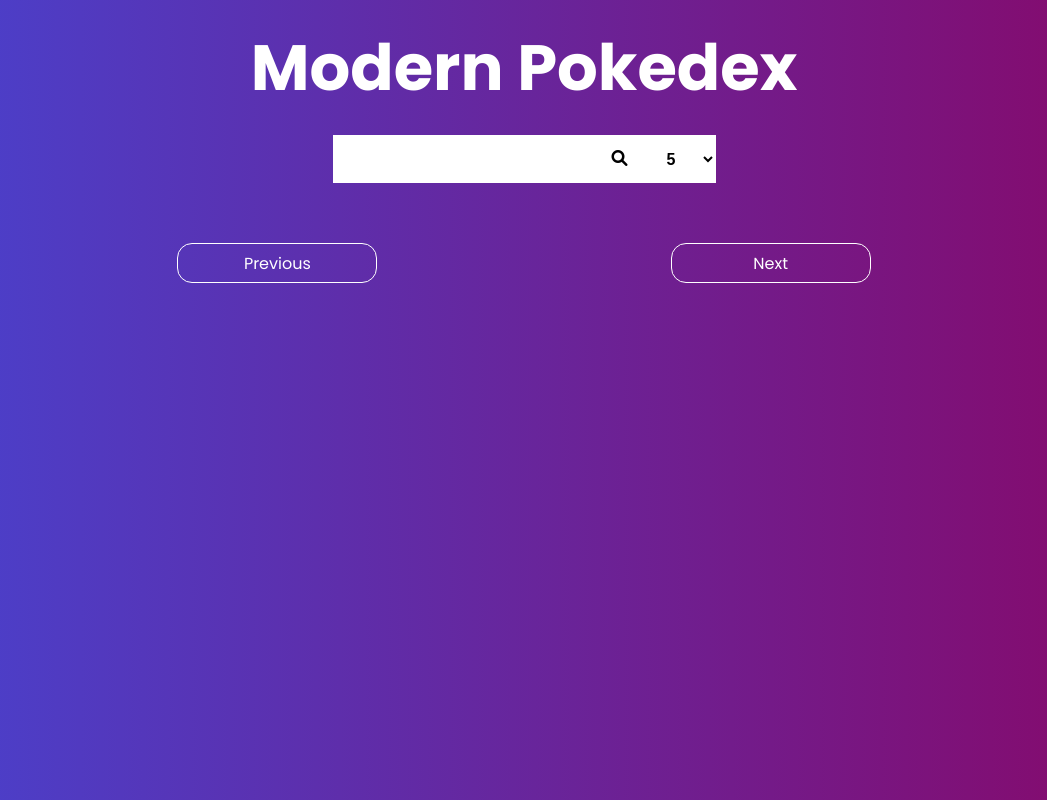
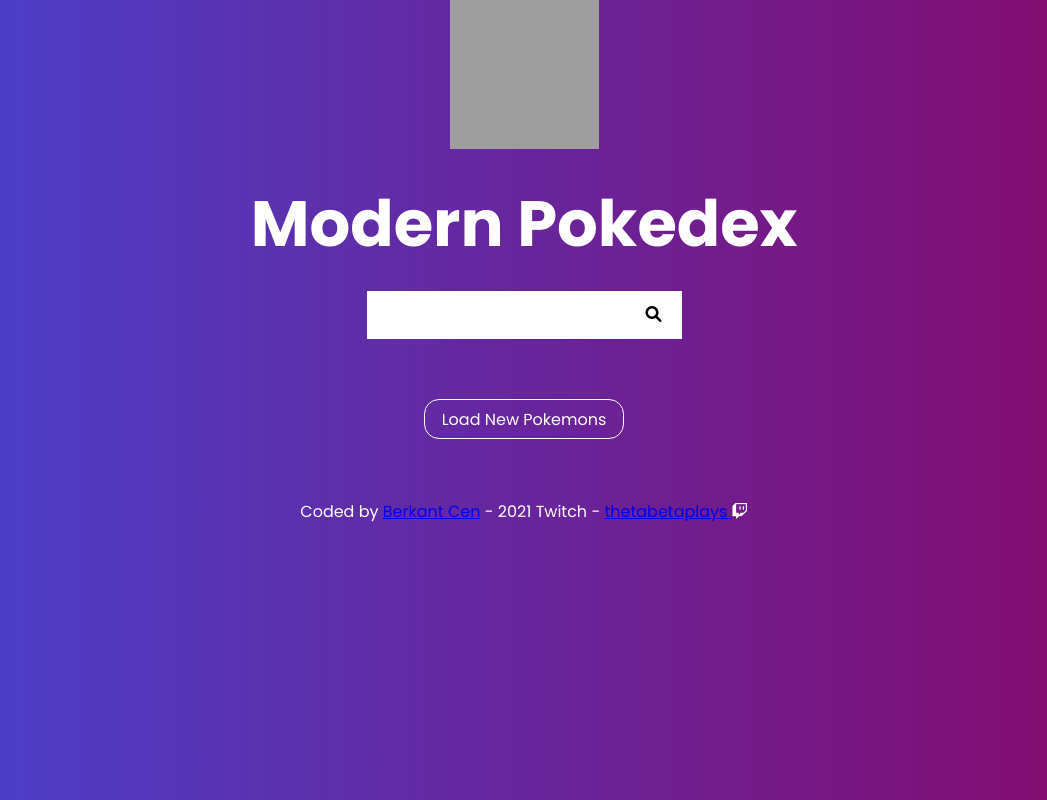
Before and after one commit to Berkantcen/youtube_pokedex, a plain HTML site: page index.html in a window 1280 px wide. Shown: the whole page, without its empty margins (116-1163 px from the left). Drawn offline with Linux system fonts and the light colour scheme; no server answers; grey boxes are pictures that could not be loaded.

Commit message:
Update index.html

```diff
--- a/index.html
+++ b/index.html
@@ -17,23 +17,43 @@
     <title>Youtube | Pokedex</title>
   </head>
   <body>
+    <div class="github-ribbon">
+      <a href="https://github.com/Berkantcen/youtube_pokedex"
+        ><img
+          loading="lazy"
+          width="149"
+          height="149"
+          src="https://github.blog/wp-content/uploads/2008/12/forkme_left_red_aa0000.png?resize=149%2C149"
+          alt="Fork me on GitHub"
+          data-recalc-dims="1"
+      /></a>
+    </div>
     <h1>Modern Pokedex</h1>
     <form id="poke-search-form">
       <input type="text" name="search-input" id="search-input" />
       <button class="search-btn">
         <i class="fas fa-search"></i>
       </button>
-      <select class="poke-count" title="Pokemon per Page">
-        <option value="5" selected>5</option>
-        <option value="10">10</option>
-        <option value="15">25</option>
-      </select>
     </form>
 
     <div class="poke-container"></div>
     <div class="poke-navigation">
-      <span class="nav-button" id="prev-button">Previous</span>
-      <span class="nav-button" id="next-button">Next</span>
+      <span class="nav-button" id="load-button">Load New Pokemons </span>
     </div>
+
+    <span class="back-to-top-button"></span>
+
+    <footer class="poke-footer">
+      <span>
+        Coded by
+        <a href="https://github.com/Berkantcen/">Berkant Cen</a>
+        - 2021
+      </span>
+      <span>
+        Twitch -
+        <a href="https://www.twitch.tv/thetabetaplays"> thetabetaplays </a>
+        <i class="fab fa-twitch"></i>
+      </span>
+    </footer>
   </body>
 </html>
```
